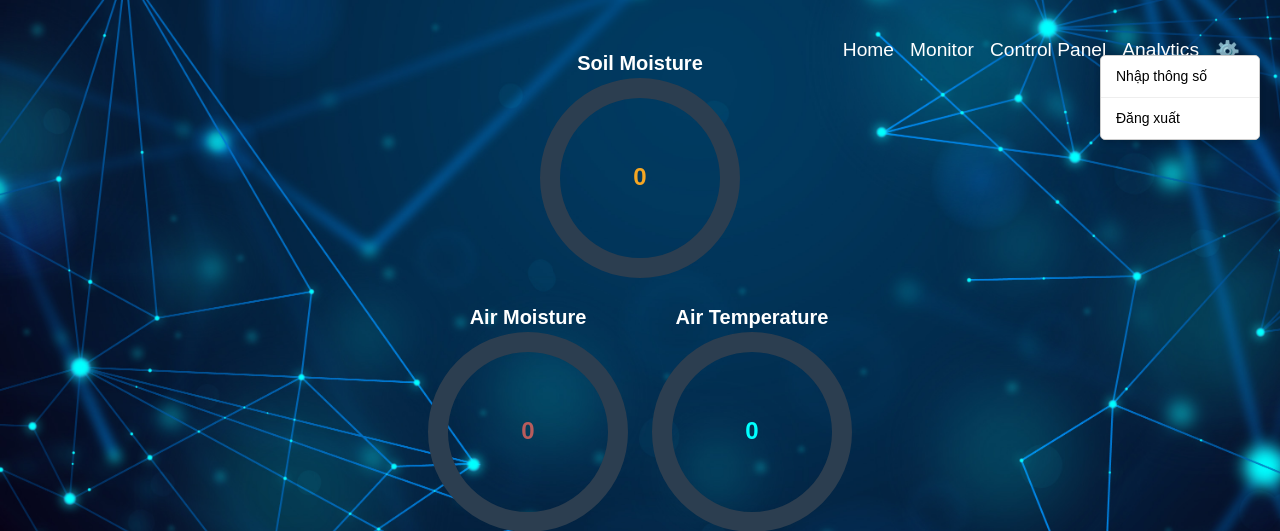
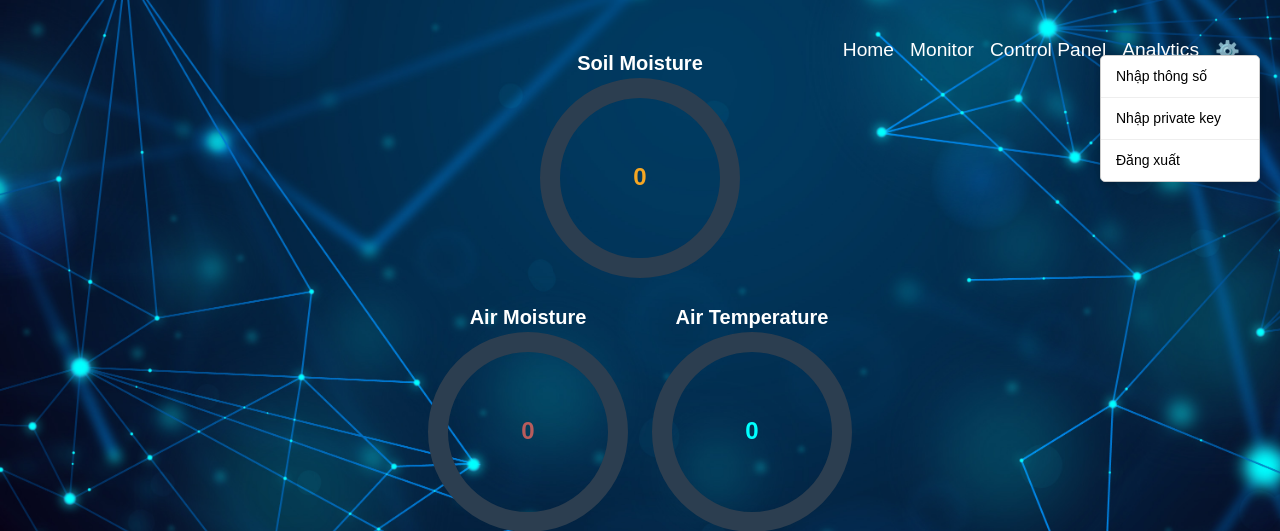
Before and after one commit to NgThanhLuanK23HCMUS/VL-WebIOT, a Flask app: page /monitor in a window 1280 px wide, after a click on "⚙️". Shown: the top 531 px of the page. Run offline with Flask 3, Linux system fonts and the light colour scheme.

Commit message:
fix set private key

```diff
--- a/Backend/routes/send_sms.py
+++ b/Backend/routes/send_sms.py
@@ -1,6 +1,10 @@
 import requests
 
 def send_urgent_message(private_key,temperature, humidity, soil_moisture):
+    if(private_key == ""):
+        print("No private key!")
+        return
+
     private_key = private_key
 
     # Message details
--- a/static/js/handle_config_page.js
+++ b/static/js/handle_config_page.js
@@ -1,9 +1,17 @@
 const gearIcon = document.getElementById("openSettings");
 const gearMenu = document.getElementById("gearMenu");
+
 const openConfigBtn = document.getElementById("openConfig");
+const openConfigBtn2 = document.getElementById("openConfig2");
+
 const logoutBtn = document.getElementById("logoutBtn");
+
 const modal = document.getElementById("settingsModal");
+const modal2 = document.getElementById("settingsModal2");
+
 const closeSettingsBtn = document.getElementById("closeSettings");
+const closeSettingsBtn2 = document.getElementById("closeSettings2");
+
 
 // Toggle popup menu khi nhấn bánh răng
 gearIcon.addEventListener("click", () => {
@@ -29,39 +37,30 @@ openConfigBtn.addEventListener("click", () => {
   document.getElementById("temp").value = "";
   document.getElementById("soilHumidity").value = "";
   document.getElementById("airHumidity").value = "";
+});
+
+openConfigBtn2.addEventListener("click", () => {
+  gearMenu.style.display = "none";
+  modal2.style.display = "block";
+  // Xóa dữ liệu cũ
   document.getElementById("privateKey").value = "";
 });
+
 
 // Đóng modal khi nhấn nút đóng
 closeSettingsBtn.addEventListener("click", () => {
   modal.style.display = "none";
 });
 
+closeSettingsBtn2.addEventListener("click", () => {
+  modal2.style.display = "none";
+});
 
 // Xử lý nút lưu trong modal
 document.getElementById("saveSettings").addEventListener("click", () => {
   const temp = document.getElementById("temp").value;
   const soil = document.getElementById("soilHumidity").value;
   const air = document.getElementById("airHumidity").value;
-  const privateKey = document.getElementById("privateKey").value;
-
-    fetch("/api/user/private_key", {
-    method: "POST",
-    headers: {
-      "Content-Type": "application/json",
-    },
-    body: JSON.stringify({
-      private_key: privateKey,
-    }),
-  })
-    .then((res) => res.json())
-    .then((data) => {
-      modal.style.display = "none";
-    })
-    .catch((err) => {
-      console.error(err);
-  });
-
 
   console.log("haha")
   // Gửi dữ liệu lên server (ví dụ dùng x-www-form-urlencoded)
@@ -85,6 +84,28 @@ document.getElementById("saveSettings").addEventListener("click", () => {
     });
 });
 
+// Xử lý nút lưu trong modal 2
+document.getElementById("saveSettings2").addEventListener("click", () => {
+  const privateKey = document.getElementById("privateKey").value;
+
+    fetch("/api/user/private_key", {
+    method: "POST",
+    headers: {
+      "Content-Type": "application/json",
+    },
+    body: JSON.stringify({
+      private_key: privateKey,
+    }),
+  })
+    .then((res) => res.json())
+    .then((data) => {
+      modal.style.display = "none";
+    })
+    .catch((err) => {
+      console.error(err);
+  });
+});
+
 // Xử lý nút logout
 logoutBtn.addEventListener("click", () => {
   gearMenu.style.display = "none";
--- a/templates/config.html
+++ b/templates/config.html
@@ -5,11 +5,11 @@
 
     <div id="gearMenu">
       <button id="openConfig">Nhập thông số</button>
+      <button id="openConfig2">Nhập private key</button>
       <button id="logoutBtn">Đăng xuất</button>
     </div>
 
     <div id="settingsModal" class="modal">
-
       <div class="modal-content">
         <span class="close" id="closeSettings">&times;</span>
         <h3>Nhập thông số</h3>
@@ -23,13 +23,23 @@
           id="airHumidity"
           placeholder="Nhập độ ẩm môi trường"
         />
-      <label for="airHumidity">PushSafer Private key:</label>
+        <button class="btn-save" id="saveSettings">Lưu</button>
+      </div>
+    </div>
+
+
+    <div id="settingsModal2" class="modal">
+      <div class="modal-content">
+        <span class="close" id="closeSettings2">&times;</span>
+        <h3>Nhập private key</h3>
+        <label for="privateKey">PushSafer Private key:</label>
           <input
             type="text"
             id="privateKey"
             placeholder="Nhập private key"
           />
-      <button class="btn-save" id="saveSettings">Lưu</button>
+          <button class="btn-save" id="saveSettings2">Lưu</button>
       </div>
     </div>
+
   </li>
```
Lines whose indentation alone changed are shown as unchanged.
